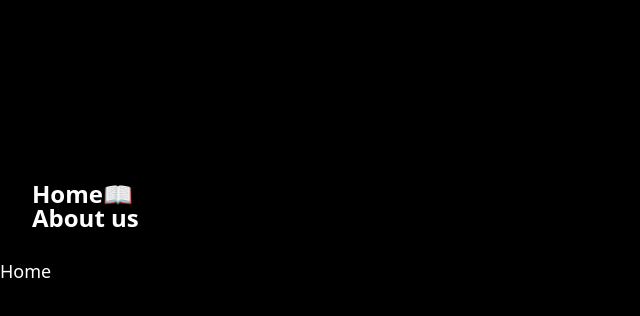
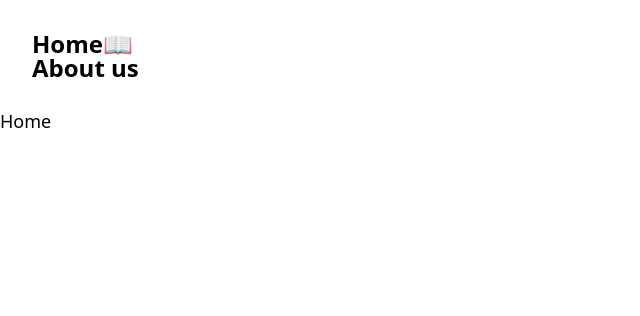
Before and after one commit to parangwave/ny-times-books, a Next.js app: page / in a window 1280 px wide. Shown: the top 316 px of the page, without its empty margins (0-640 px from the left). Built offline with nearby package versions, Linux system fonts and the light colour scheme.

Commit message:
feat: Modified global.css

```diff
--- a/app/styles/global.css
+++ b/app/styles/global.css
@@ -124,11 +124,8 @@ table {
 }
 
 body {
-  padding-top: 150px;
   font-family: system-ui, -apple-system, BlinkMacSystemFont, "Segoe UI", Roboto,
     Oxygen, Ubuntu, Cantarell, "Open Sans", "Helvetica Neue", sans-serif;
-  background-color: black;
-  color: white;
   font-size: 18px;
 }
 
```
